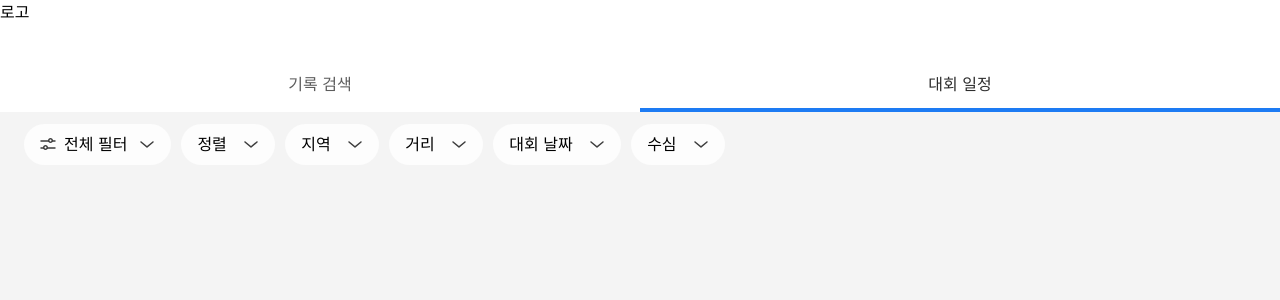
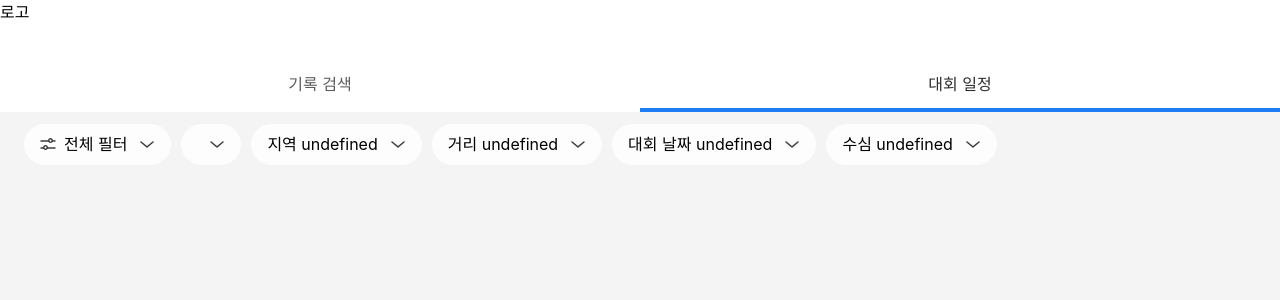
Before and after one commit to nohgijin/swimday-client, a Next.js app: page /schedule in a window 1280 px wide. Shown: the top 300 px of the page. Built offline with nearby package versions, Linux system fonts and the light colour scheme; no server answers.

Commit message:
refactor: 초기화 로직 수정, 정렬일경우 필터 그룹에 정렬 내용이 보이게 함

```diff
--- a/components/ChipGroup/index.tsx
+++ b/components/ChipGroup/index.tsx
@@ -84,8 +84,8 @@ function ChipGroup({ type }: Props) {
   useEffect(() => {
     if (type === 'record') {
       const sortParam = queryParams.get('sort')
-      const genderParam = (queryParams.get('gender') || '').split(',')
-      const eventParam = (queryParams.get('event') || '').split(',')
+      const genderParam = queryParams.get('gender') ? (queryParams.get('gender') as string)?.split(',') : []
+      const eventParam = queryParams.get('event') ? (queryParams.get('event') as string)?.split(',') : []
 
       sortParam && setSort(sortParam)
       genderParam && setGender(genderParam)
@@ -121,7 +121,10 @@ function ChipGroup({ type }: Props) {
       {!isTeam && <>
         <div className={'title'}>성별</div>
         <div className='group'>
-          <Chip.Group multiple value={gender} onChange={(value) => setGender(value)}>
+          <Chip.Group multiple value={gender} onChange={(value) => {
+            if (!value.length) return
+            setGender(value)
+          }}>
             {FILTERS[1].map(({ label, value }) => (
               <Chip key={value} value={value} checked={gender?.includes(value)}>
                 {label}
@@ -133,7 +136,10 @@ function ChipGroup({ type }: Props) {
       {!isTeam && <>
         <div className={'title'}>종목</div>
         <div className='group' style={{ flexDirection: 'column' }}>
-          <Chip.Group multiple value={event} onChange={(value) => setEvent(value)}>
+          <Chip.Group multiple value={event} onChange={(value) => {
+            if (!value.length) return
+            setEvent(value)
+          }}>
             <div className='personal-event'>
               {FILTERS[2].map(({ label, value }) => (
                 <Chip key={value} value={value} checked={event?.includes(value)}>
--- a/components/FilterGroup/index.tsx
+++ b/components/FilterGroup/index.tsx
@@ -13,7 +13,7 @@ function FilterGroup({ type, open }: Props) {
   const { queryParams } = useQueryParams<{ isTeam: boolean; sort: string; gender: string; event: string }>()
 
   const teamParams = queryParams.get('isTeam')
-  const sortParams = queryParams.get('sort')?.toString()?.split(',')?.length
+  const sortParams = queryParams.get('sort') || ''
   const genderParamsNumber = queryParams.get('gender')?.toString()?.split(',')?.length
   const eventParamsNumber = queryParams.get('event')?.toString()?.split(',')?.length
 
@@ -21,7 +21,7 @@ function FilterGroup({ type, open }: Props) {
 
   const filterActive = { '정렬': sortParams, '성별': genderParamsNumber, '종목': eventParamsNumber }
 
-  const FILTERS = (() => {
+  const FILTERS_TITLE = (() => {
     if (type === 'schedule') {
       return ['정렬', '지역', '거리', '대회 날짜', '수심']
     }
@@ -39,11 +39,14 @@ function FilterGroup({ type, open }: Props) {
           전체 필터
           <Dropdown width={16} height={16} className={'dropdown-icon'} />
         </div>
-        {FILTERS.map((filter) => {
-          const localActive = filterActive[filter]
+        {FILTERS_TITLE.map((filterTitle) => {
+          const filterContent = filterActive[filterTitle]
+          const sort = { 'new': '최신순', 'old': '오래된순', 'fast': '최고기록순' }
+
+          const content = filterTitle === '정렬' ? sort[filterContent] : `${filterTitle} ${filterContent}`
           return (
-            <div className={classNames('filter', localActive && 'active')} onClick={open}>
-              {filter}&nbsp;{localActive}
+            <div className={classNames('filter', filterContent && 'active')} onClick={open}>
+              {content}
               <Dropdown width={16} height={16} className={'dropdown-icon'} />
             </div>
           )
```
